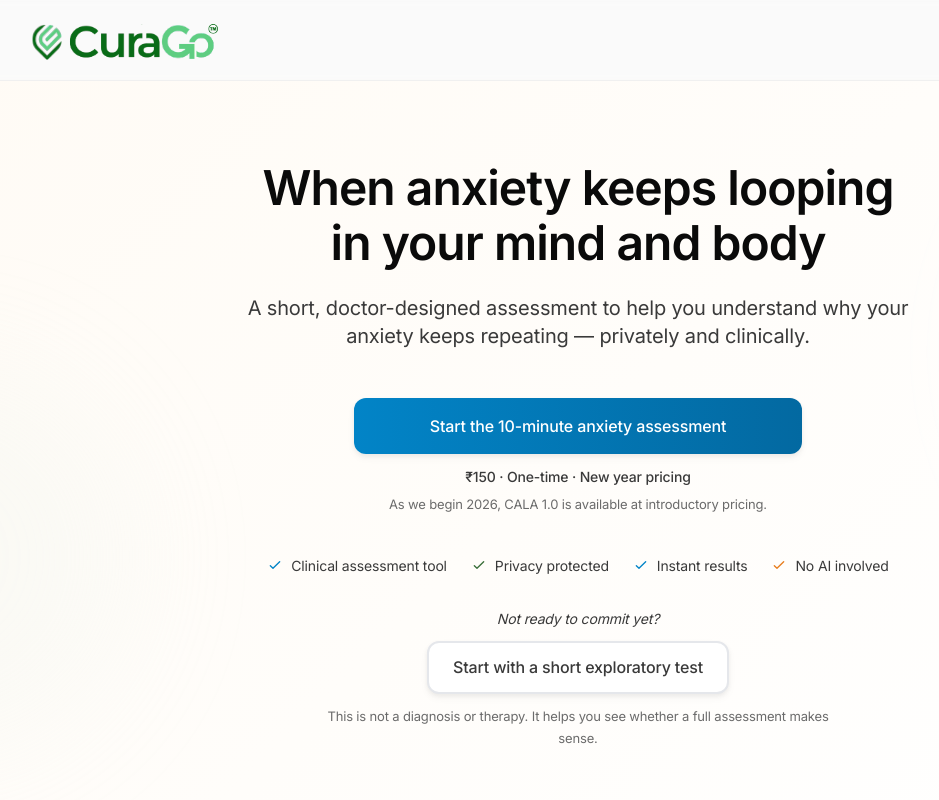
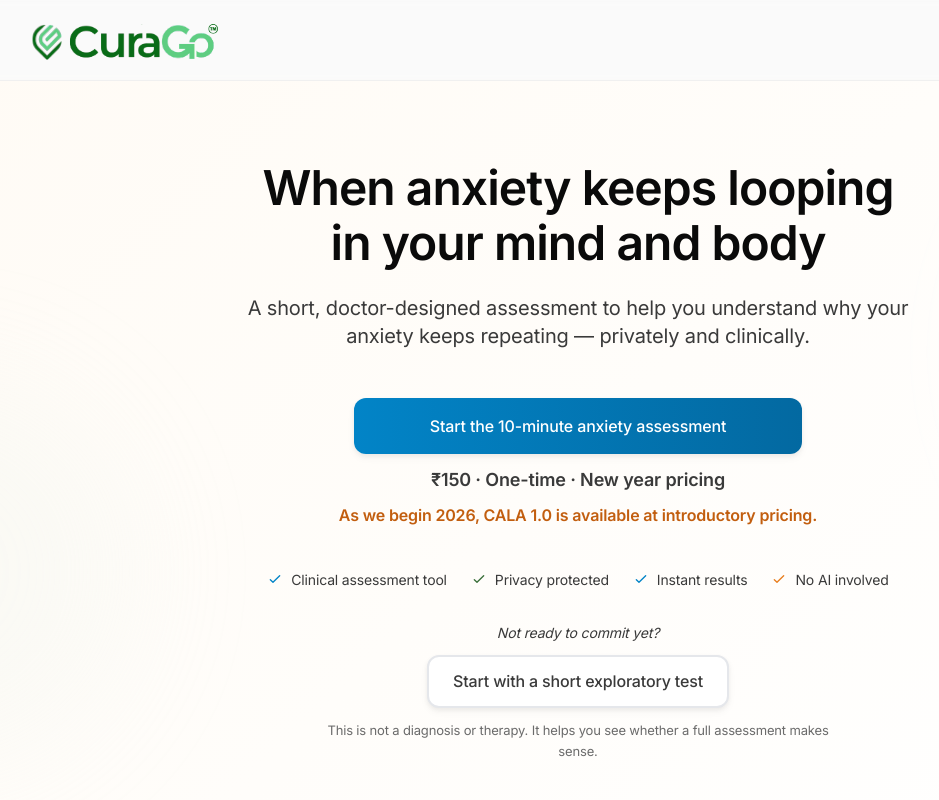
Before and after one commit to raghavendra-10/curagonew, a Next.js app: page / in a window 1280 px wide. Shown: the top 800 px of the page, without its empty margins (62-1001 px from the left). Built offline with nearby package versions, Linux system fonts and the light colour scheme; no server answers.

Commit message:
style: update Hero component text styles for improved readability

```diff
--- a/components/landing/Hero.jsx
+++ b/components/landing/Hero.jsx
@@ -38,12 +38,12 @@ export default function Hero() {
 
           {/* Price context */}
           <div className="mb-2">
-            <p className="text-secondary text-sm font-medium">
+            <p className="text-secondary text-lg font-semibold">
               ₹150 · One-time · New year pricing
             </p>
           </div>
           <div className="mb-10">
-            <p className="text-muted text-xs">
+            <p className="text-amber-700 text-base font-semibold">
               As we begin 2026, CALA 1.0 is available at introductory pricing.
             </p>
           </div>
```
